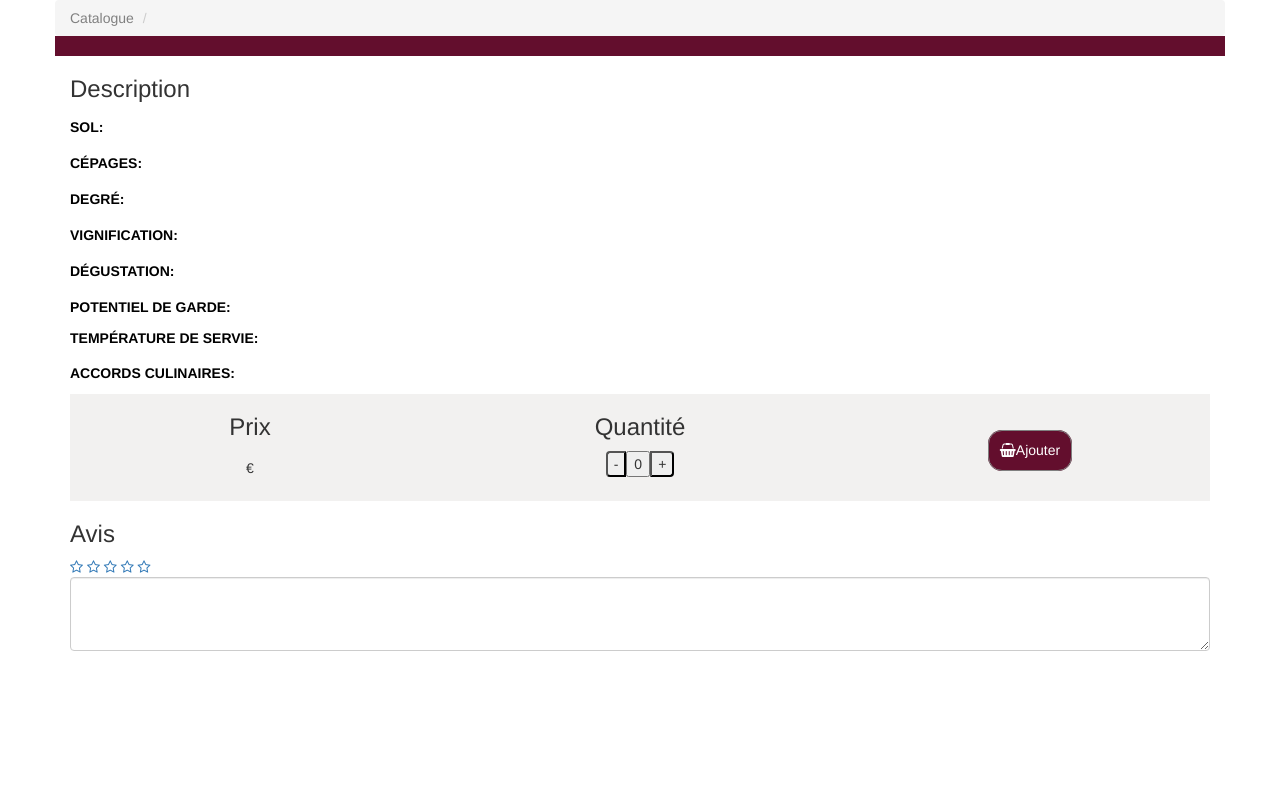
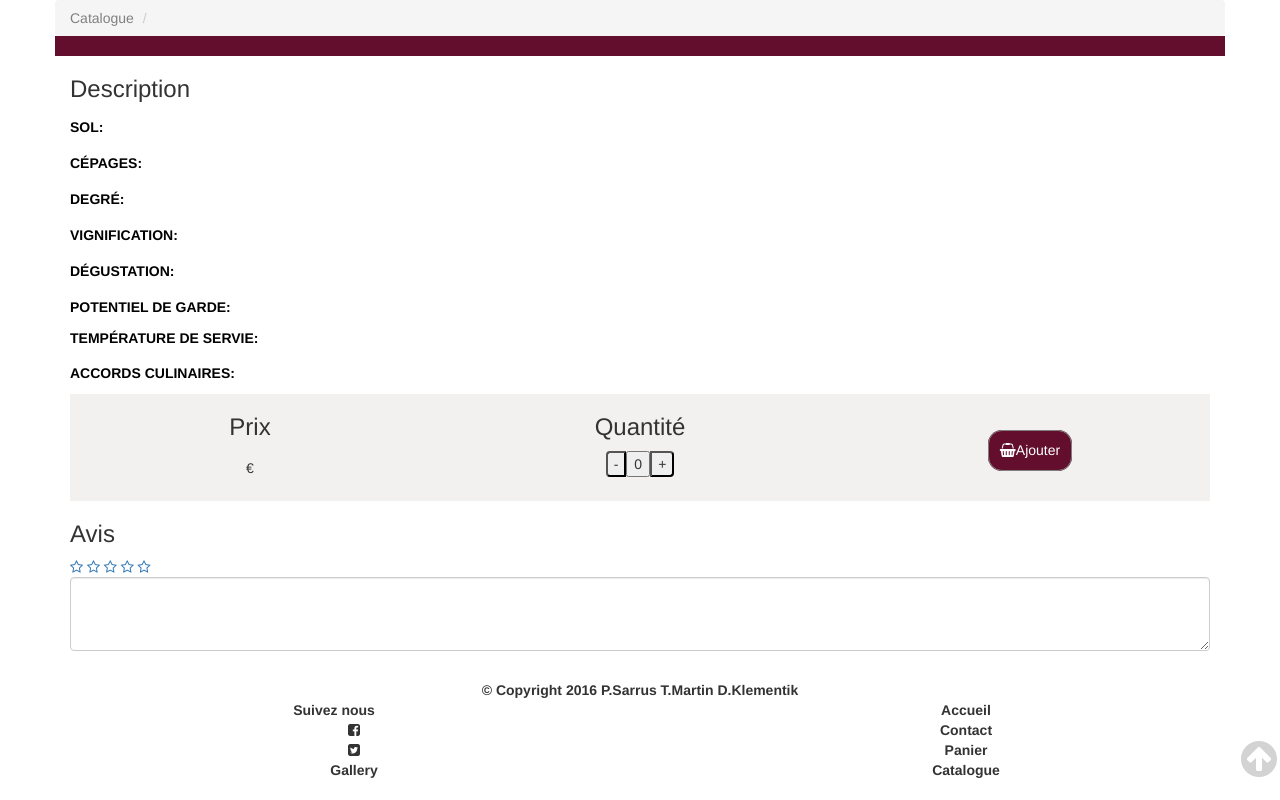
Before and after one commit to psarrus/autourduvin, a plain HTML site: page fiche.html in a window 1280 px wide. Drawn offline with nearby package versions, Linux system fonts and the light colour scheme.

Commit message:
ajout footer fiche

```diff
--- a/css/fiche.css
+++ b/css/fiche.css
@@ -96,3 +96,28 @@ h2{
 .fond{
   background-color: #F2F1F0;
 }
+.fleche{
+    position: fixed;
+    right: 3px;
+    bottom: 10px;
+    font-size: 3em;
+    color: #d3d3d3;
+}
+.fleche:hover{
+  color: #630E2D;
+}
+.fleche a: {
+  color: #d3d3d3 !important;
+}
+footer{
+  text-align: center;
+  padding: 2em;
+  font-weight: bold;
+}
+footer a{
+  text-decoration: none;
+  color: #333;
+}
+footer li{
+  list-style: none;
+}
--- a/fiche.html
+++ b/fiche.html
@@ -86,7 +86,33 @@
           <textarea class="form-control" rows="3"></textarea>
         </div>
       </div>
+      <div class="col-md-12">
+        <a class="fleche" href="#"><i class="fa fa-arrow-circle-up"></i></a>
+      </div>
   </div>
+  <footer>
+    <div class="col-md-12">
+      <span>© Copyright 2016 P.Sarrus T.Martin D.Klementik</span>
+    </div>
+    <div class="col-md-6">
+      <span>Suivez nous</span>
+      <ul>
+        <li><a href="#"><i class="fa fa-facebook-square"></i>
+        </a></li>
+        <li><a href="#"><i class="fa fa-twitter-square"></i>
+        </a></li>
+        <li><a href="#">Gallery</a></li>
+      </ul>
+    </div>
+    <div class="col-md-6">
+      <ul>
+        <li><a href="http://127.0.0.1:8000/index.html">Accueil</a></li>
+        <li><a href="">Contact</a></li>
+        <li><a href="http://127.0.0.1:8000/panier.html">Panier</a></li>
+        <li><a href="http://127.0.0.1:8000/catalogue.html">Catalogue</a></li>
+      </ul>
+    </div>
+  </footer>
     <script src="https://ajax.googleapis.com/ajax/libs/jquery/1.11.3/jquery.min.js"></script>
     <script src="js/bootstrap.min.js"></script>
   </body>
```
Also changed, not shown: index.html (+2 -2 lines).
